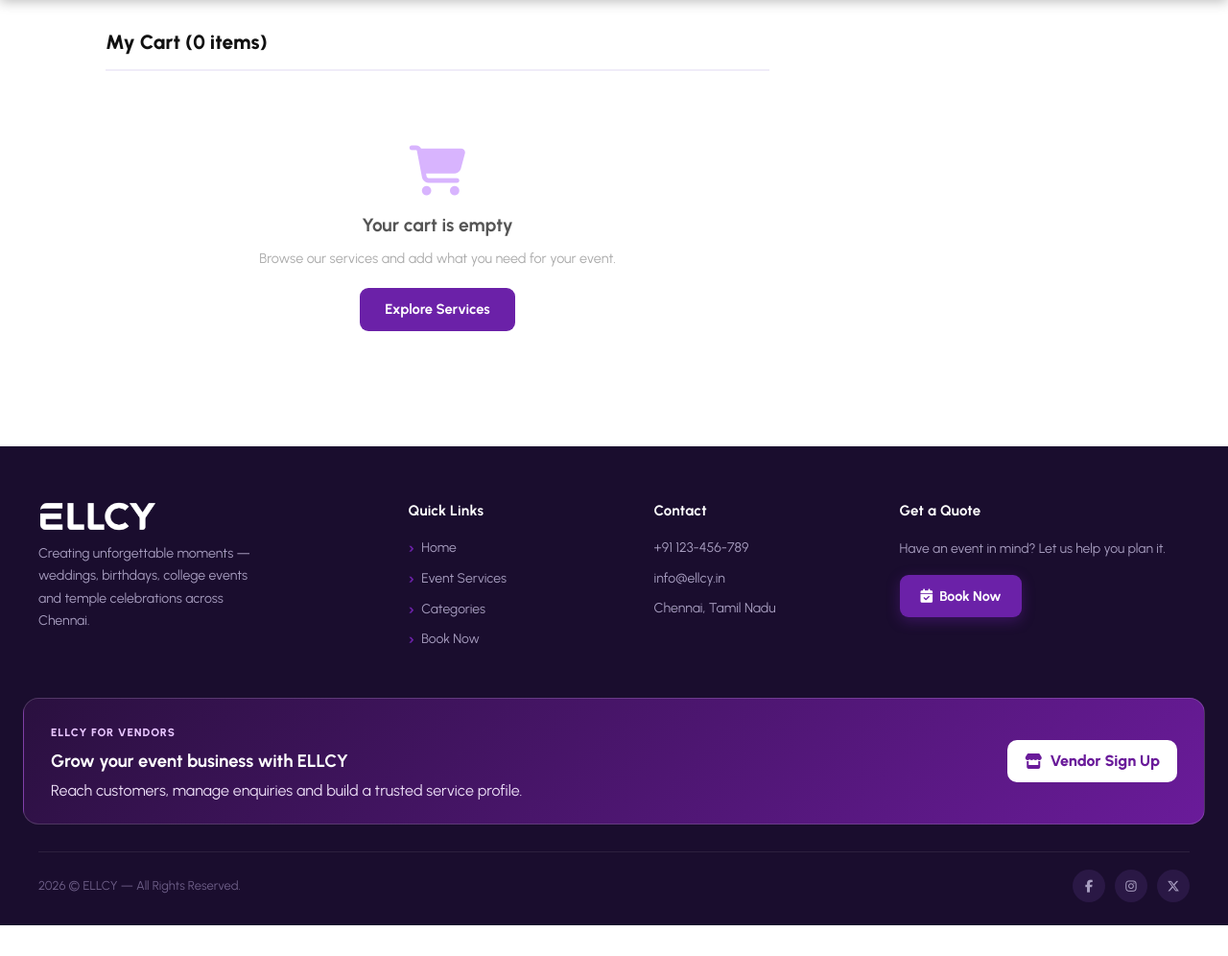
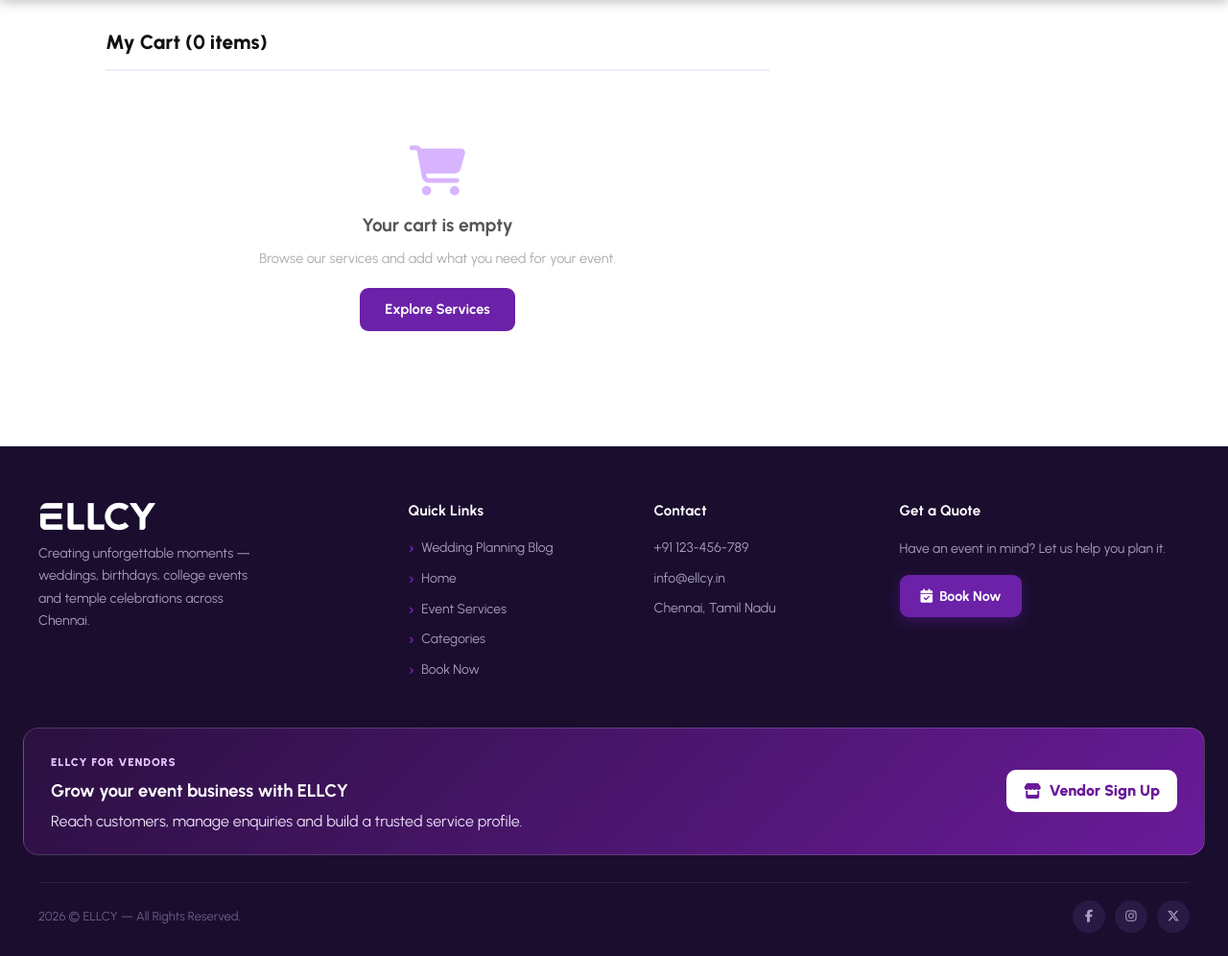
Before and after one commit to velan30startup-eventbuildingcompany/EllcyVr3, a PHP site: page /ellcy/cart in a window 1280 px wide. Shown: the part 64-1060 px from the top of the page at 96% size. Before the commit the page ends 1028 px from the top, so only its background shows below. Run offline with PHP 8.4, Linux system fonts and the light colour scheme; some libraries are stand-ins or nearby versions.

Commit message:
Expose wedding planning blog in site navigation

```diff
--- a/app/helpers/LegacyPage.php
+++ b/app/helpers/LegacyPage.php
@@ -244,6 +244,19 @@ final class LegacyPage
                 $html
             ) ?? $html;
         }
+        $html = str_replace('auth.js?v=20261016.2', 'auth.js?v=20261118.1', $html);
+
+        /* Make the planning journal discoverable from every routed legacy
+           page while preserving the existing footer structure. */
+        if (!preg_match('#href=["\'][^"\']*/blog(?:["\'/])#i', $html)) {
+            $blogLink = '<li><a href="' . Security::e(APP_URL . '/blog') . '">Wedding Planning Blog</a></li>';
+            $html = preg_replace(
+                '#(<h4>\s*Quick Links\s*</h4>\s*<ul>)#i',
+                '$1' . $blogLink,
+                $html,
+                1
+            ) ?? $html;
+        }
 
         /* Font Awesome's JavaScript build transfers and parses more than a
            megabyte before DOMContentLoaded. The CSS build renders the same
--- a/app/views/layouts/footer.php
+++ b/app/views/layouts/footer.php
@@ -9,6 +9,7 @@
       <ul>
         <li><a href="<?= APP_URL ?>/">Home</a></li>
         <li><a href="<?= APP_URL ?>/services">Event Services</a></li>
+        <li><a href="<?= APP_URL ?>/blog">Wedding Planning Blog</a></li>
         <li><a href="<?= APP_URL ?>/booking">Book Now</a></li>
         <li><a href="<?= APP_URL ?>/cart">My Cart</a></li>
       </ul>
@@ -45,7 +46,7 @@
 <script>document.getElementById('year').textContent = new Date().getFullYear();</script>
 <?php if (empty($skip_data_js)): ?><script src="<?= PUBLIC_URL ?>/js/data.js?v=20261015.3" defer></script><?php endif; ?>
 <?php if (empty($minimal_home_scripts)): ?>
-<script src="<?= PUBLIC_URL ?>/js/auth.js?v=20261014.2" defer></script>
+<script src="<?= PUBLIC_URL ?>/js/auth.js?v=20261118.1" defer></script>
 <script src="<?= PUBLIC_URL ?>/js/cart.js" defer></script>
 <script src="<?= PUBLIC_URL ?>/js/booking-date-policy.js?v=20260924.1" defer></script>
 <?php else: ?>
--- a/app/views/public/service_detail.php
+++ b/app/views/public/service_detail.php
@@ -495,11 +495,11 @@ $canonicalUrl = $base . '/services/' . trim($serviceRoute, '/') . '/';
   <section class="sd-cards-section"><h2 class="sd-cards-heading">Packages &amp; Pricing</h2><div class="sd-cards-grid" id="sdCardsGrid" role="list"></div></section>
 </main>
 
-<footer class="site-footer" role="contentinfo"><div class="footer-inner"><div class="footer-brand"><div class="footer-logo">ELLCY</div><p class="footer-text">Creating unforgettable moments across Chennai.</p></div><div class="footer-col"><h4>Quick Links</h4><ul><li><a href="<?= $e($base) ?>/">Home</a></li><li><a href="<?= $e($base) ?>/services">Event Services</a></li><li><a href="<?= $e($base) ?>/booking">Book Now</a></li></ul></div><div class="footer-col"><h4>Contact</h4><p class="footer-contact-item">+91 123-456-789</p><p class="footer-contact-item">info@ellcy.in</p><p class="footer-contact-item">Chennai, Tamil Nadu</p></div><div class="footer-col"><h4>Book Your Event</h4><a class="footer-enquiry-btn" href="<?= $e($base) ?>/booking"><i class="fa-solid fa-calendar-check"></i> Book Now</a></div></div><div class="footer-divider"></div><div class="footer-bottom"><p><span id="year"></span> &copy; ELLCY — All Rights Reserved.</p></div></footer>
+<footer class="site-footer" role="contentinfo"><div class="footer-inner"><div class="footer-brand"><div class="footer-logo">ELLCY</div><p class="footer-text">Creating unforgettable moments across Chennai.</p></div><div class="footer-col"><h4>Quick Links</h4><ul><li><a href="<?= $e($base) ?>/">Home</a></li><li><a href="<?= $e($base) ?>/services">Event Services</a></li><li><a href="<?= $e($base) ?>/blog">Wedding Planning Blog</a></li><li><a href="<?= $e($base) ?>/booking">Book Now</a></li></ul></div><div class="footer-col"><h4>Contact</h4><p class="footer-contact-item">+91 123-456-789</p><p class="footer-contact-item">info@ellcy.in</p><p class="footer-contact-item">Chennai, Tamil Nadu</p></div><div class="footer-col"><h4>Book Your Event</h4><a class="footer-enquiry-btn" href="<?= $e($base) ?>/booking"><i class="fa-solid fa-calendar-check"></i> Book Now</a></div></div><div class="footer-divider"></div><div class="footer-bottom"><p><span id="year"></span> &copy; ELLCY — All Rights Reserved.</p></div></footer>
 
 <script>window.SD_CONFIG = <?= json_encode($cfg, JSON_UNESCAPED_SLASHES | JSON_UNESCAPED_UNICODE | JSON_HEX_TAG | JSON_HEX_AMP | JSON_HEX_APOS | JSON_HEX_QUOT) ?>;</script>
 <script src="<?= $e(PUBLIC_URL) ?>/js/data.js?v=20261010.1"></script>
-<script src="<?= $e(PUBLIC_URL) ?>/js/auth.js?v=20261014.2"></script>
+<script src="<?= $e(PUBLIC_URL) ?>/js/auth.js?v=20261118.1"></script>
 <script src="<?= $e(PUBLIC_URL) ?>/js/cart.js"></script>
 <?php if ($showReferenceUpload): ?><script>window.ELLCY_JEWELLERY_SERVICE = <?= json_encode((string)$cfg['serviceKey']) ?>;</script><script src="<?= $e(PUBLIC_URL) ?>/js/jewellery-reference.js?v=20260811.2"></script><?php endif; ?>
 <script src="<?= $e(PUBLIC_URL) ?>/js/media-gallery.js?v=20260831.1"></script>
--- a/public/js/auth.js
+++ b/public/js/auth.js
@@ -228,6 +228,7 @@
       '</div>' +
       '<nav class="ellcy-drawer-nav">' +
         '<a href="' + ROOT_PREFIX + '"><i class="fa-solid fa-house"></i> Home</a>' +
+        '<a href="' + ROOT_PREFIX + 'blog"><i class="fa-solid fa-newspaper"></i> Wedding Planning Blog</a>' +
         '<a href="' + getMyBookingsPath() + '"><i class="fa-solid fa-calendar-check"></i> My Bookings</a>' +
         '<a href="' + getCartPath() + '"><i class="fa-solid fa-cart-shopping"></i> My Orders / Cart</a>' +
         (auth.loggedIn ? '<a href="' + getAccountPath() + '#settings"><i class="fa-solid fa-gear"></i> Account Settings</a>' : '') +
@@ -415,6 +416,7 @@
         menu.className = 'ellcy-acct-menu';
         menu.innerHTML =
           '<a href="' + getAccountPath() + '"><i class="fa-solid fa-id-card"></i> My Profile</a>' +
+          '<a href="' + ROOT_PREFIX + 'blog"><i class="fa-solid fa-newspaper"></i> Wedding Planning Blog</a>' +
           '<a href="' + getMyBookingsPath() + '"><i class="fa-solid fa-calendar-check"></i> My Bookings</a>' +
           '<a href="' + getCartPath() + '"><i class="fa-solid fa-cart-shopping"></i> My Orders / Cart</a>' +
           '<a href="' + getAccountPath() + '#settings"><i class="fa-solid fa-gear"></i> Account Settings</a>' +
```
